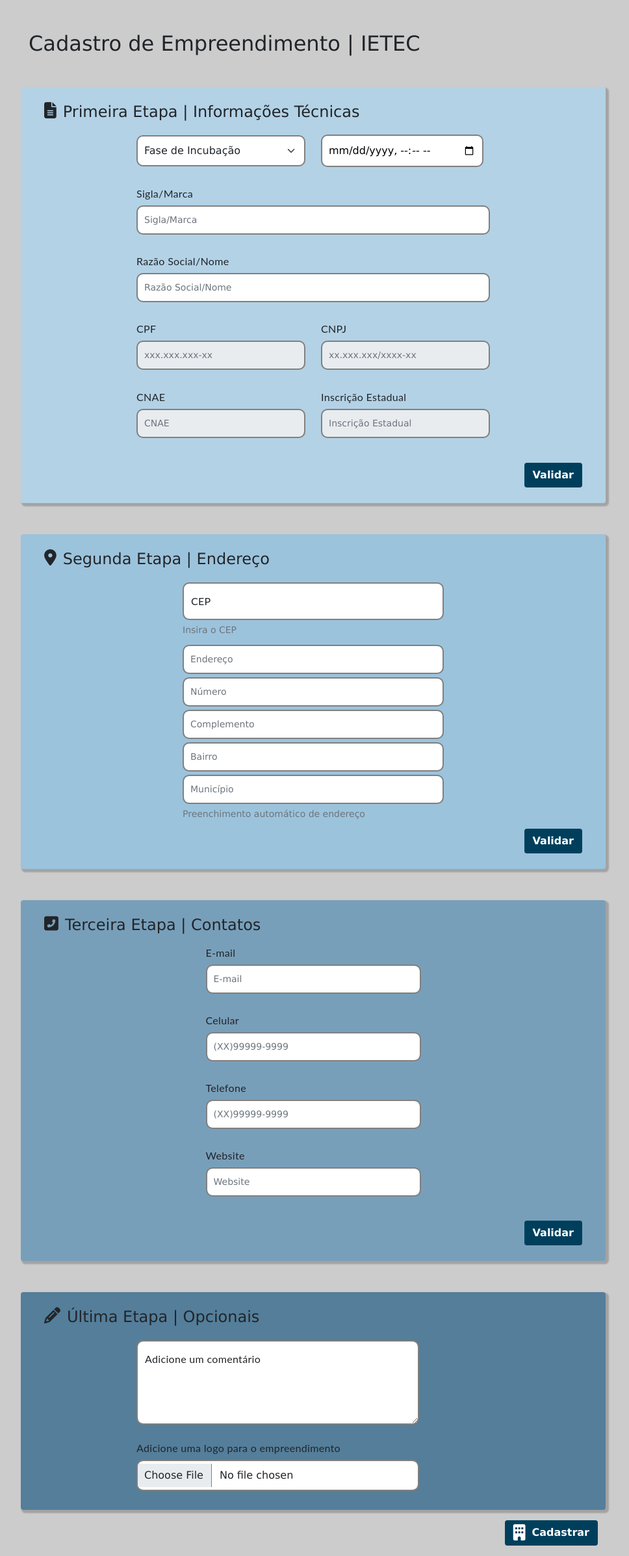
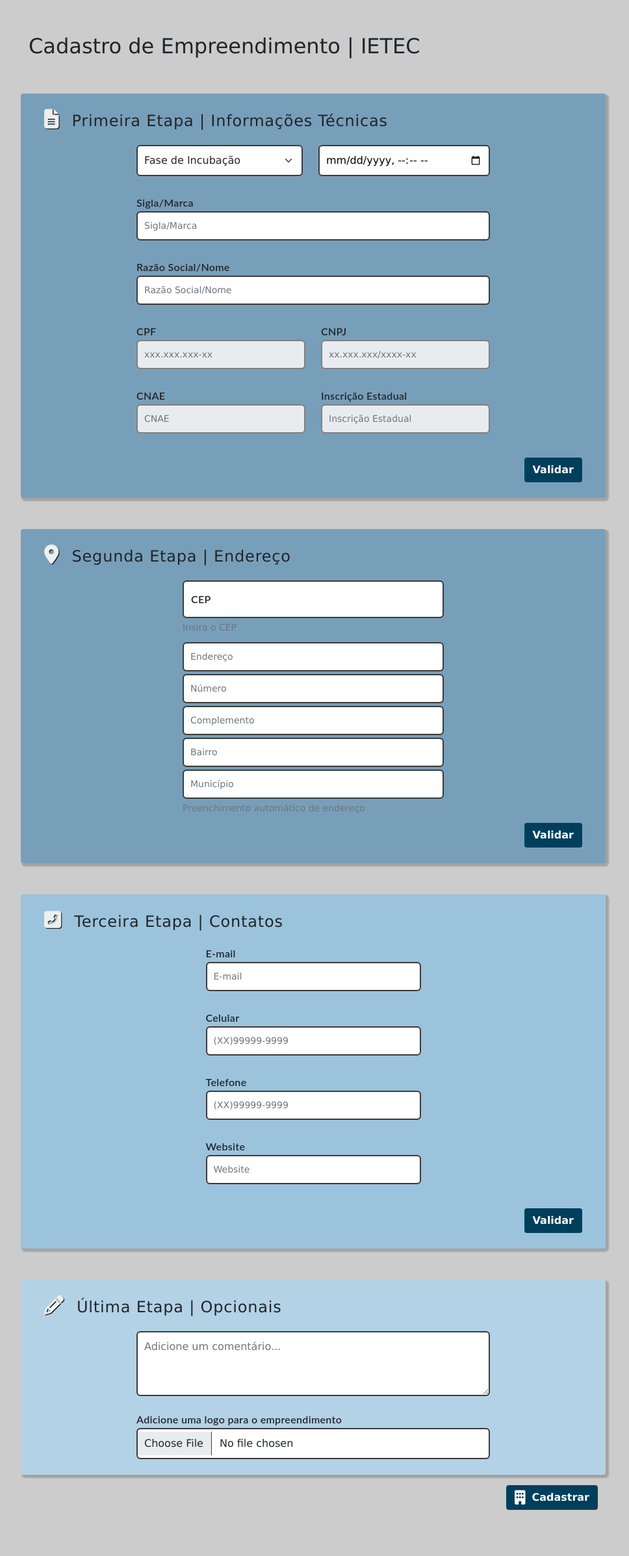
Before and after one commit to cefetfriburgo/Projeto-Gestao-IETEC, a PHP site: page /cadastro-empreendimento/index.html in a window 1280 px wide. Shown: the whole page at 65% size, without its empty margins (158-1126 px from the left). After the commit the page ends 2323 px from the top, so only its background shows below. Run offline with PHP 8.4, Linux system fonts and the light colour scheme; some libraries are stand-ins or nearby versions.

Commit message:
alteracoes de legibilidade do design 08/12

```diff
--- a/src/cadastro-empreendimento/index.html
+++ b/src/cadastro-empreendimento/index.html
@@ -22,12 +22,11 @@
 
 	<div class="container">
 		<h1 class="mt-5 mb-5">Cadastro de Empreendimento | IETEC</h1>
-
 		<form action="insert.php" method="POST">
 			<!-- PRIMEIRA TELA DE CADASTRO -->
-			<div class="row justify-content-center tela-cadastro mb-5 p-4 azul1">
+			<div class="row justify-content-center tela-cadastro mb-5 p-4 azul3">
 				<div class="d-flex flex-row pb-3">
-					<i class="fas fa-file-alt"></i>
+					<i class="fas fa-file-alt icone-superior-cadastro"></i>
 					<h3> Primeira Etapa | Informações Técnicas</h3>
 				</div>
 				<div class="col-8">
@@ -41,7 +40,7 @@
 							<div class="form-text" id="fase_text"></div>
 						</div>
 						<div class="col"> <!-- A DATA DE CADASTRO SERÁ ENVIADA AUTOMATICAMENTE -->
-							<input class="form-check-input" type="datetime-local" name="data" id="data" style="height: 50px;width: 250px;">
+							<input class="form-check-input" type="datetime-local" name="data" id="data" style="height: 62%;width: 100%;">
 						</div>
 					</div>
 					<div class="row">
@@ -85,9 +84,9 @@
 			</div>
 
 			<!-- SEGUNDA TELA DE CADASTRO -->
-			<div class="row justify-content-center tela-cadastro mb-5 p-4 azul2" id="segunda-sessao">
+			<div class="row justify-content-center tela-cadastro mb-5 p-4 azul3" id="segunda-sessao">
 				<div class="d-flex flex-row pb-3">
-					<i class="fas fa-map-marker-alt"></i>
+					<i class="fas fa-map-marker-alt icone-superior-cadastro"></i>
 					<h3>Segunda Etapa | Endereço</h3>
 				</div>
 				<div class="col-6">
@@ -109,9 +108,9 @@
 			</div>
 
 			<!-- TERCEIRA TELA DE CADASTRO -->
-			<div class="row justify-content-center tela-cadastro mb-5 p-4 azul3">
+			<div class="row justify-content-center tela-cadastro mb-5 p-4 azul2">
 				<div class="d-flex flex-row pb-3">
-					<i class="fas fa-phone-square-alt"></i>
+					<i class="fas fa-phone-square-alt icone-superior-cadastro"></i>
 					<h3>Terceira Etapa | Contatos</h3>
 				</div>
 				<div class="col-5">
@@ -119,10 +118,10 @@
 					<input id="email_input" name="e-mail" class="form-control form-control-sm mb-1 signup-text-input" type="email" placeholder="E-mail">
 					<div class="form-text" id="email_text"></div>
 					<label for="celular_input">Celular</label>
-					<input type="numeric" id="celular_input" name="celphone" placeholder="(XX)99999-9999" pattern="\([0-9]{2}\)[0-9]{5}\-[0-9]{4}" class="form-control form-control-sm mb-1 signup-text-input" aria-placeholder="Celular">
+					<input type="numeric" id="celular_input" name="celphone" placeholder="(XX)99999-9999" pattern="" class="form-control form-control-sm mb-1 signup-text-input" aria-placeholder="Celular">
 					<div class="form-text" id="celular_text"></div>
 					<label  for="telefone">Telefone</label>
-					<input type="numeric" id="telefone" name="telephone" placeholder="(XX)99999-9999" pattern="\([0-9]{2}\)[0-9]{5}\-[0-9]{4}" class="form-control form-control-sm mb-1 signup-text-input">
+					<input type="numeric" id="telefone" name="telephone" placeholder="(XX)99999-9999" pattern="" class="form-control form-control-sm mb-1 signup-text-input">
 					<div class="form-text"></div>
 					<label for="website" >Website</label>
 					<input id="website" name="website" class="form-control form-control-sm mb-1 signup-text-input" type="url" placeholder="Website">
@@ -134,17 +133,14 @@
 			</div>
 
 			<!-- ÚLTIMA TELA DE CADASTRO -->
-			<div class="row tela-cadastro mb-3 p-4 azul4 justify-content-center">
+			<div class="row tela-cadastro mb-3 p-4 azul1 justify-content-center">
 				<div class="d-flex flex-row pb-3">
-					<i class="fas fa-pencil-alt"></i>
+					<i class="fas fa-pencil-alt icone-superior-cadastro"></i>
 					<h3>Última Etapa | Opcionais</h3>
 				</div>
 				<div class="col-8">
-					<div class="form-floating mb-4">
-						<textarea class="form-control form-control" name="comentario" placeholder="" id="comentario" style="min-height: 100px;max-height: 300px"></textarea>
-						<label for="comentario">Adicione um comentário</label>
-					</div>
-					<label  for="logoEmpresa">Adicione uma logo para o empreendimento</label>
+					<textarea class="form-control form-control" name="comentario" placeholder="Adicione um comentário..." id="comentario" style="min-height: 100px;max-height: 200px;"></textarea>
+					<label  class="mt-4" for="logoEmpresa">Adicione uma logo para o empreendimento</label>
 					<input class="form-control" name= "logoEmpresa" form-control-sm mb-4 type="file" id="logoEmpresa">
 				</div>
 			</div>
@@ -152,7 +148,7 @@
 			<!-- BOTÃO INFERIOR -->
 			<div class="d-flex flex-row-reverse mt-3 mb-3">
 				<button type="button" class="btn estilo_botao">
-					<i class="fas fa-building"></i>
+					<i class="fas fa-building icone-botao-cadastro"></i>
 					Cadastrar
 				</button>
 			</div>
@@ -218,25 +214,34 @@
 	function validaPrimeiraSessao(){
 		if(fase.value == 200){
 			fase_text.innerHTML = "Preencha este campo para continuar.";
-			sigla_marca_text.innerHTML = "";
-			razaoSocial_nome_text.innerHTML = "";
 			cpf_text.innerHTML = "";
 			cnpj_text.innerHTML = "";
 			cnae_text.innerHTML = "";
 			inscricaoEstadual_text.innerHTML = "";
+			sigla_marca_text.innerHTML = "";
+			razaoSocial_nome_text.innerHTML = "";
 		}
 		if(!sigla_marca_input.value){
 			sigla_marca_input.focus();
 			sigla_marca_text.innerHTML = "Preencha este campo para continuar.";
 		}
+		else{
+			sigla_marca_text.innerHTML = "";
+		}
 		if(!razaoSocial_nome_input.value){
 			razaoSocial_nome_input.focus();
 			razaoSocial_nome_text.innerHTML = "Preencha este campo para continuar.";
 		}
+		else{
+			razaoSocial_nome_text.innerHTML = "";
+		}
 		if(p_incubada.value == 200){
-			if(!cpf_input.valu){
+			if(!cpf_input.value){
 				cpf_input.focus();
 				cpf_text.innerHTML = "Preencha este campo para continuar.";
+			}
+			else{
+				cpf_text.innerHTML = "";
 			}
 			cnpj_text.innerHTML = "";
 			cnae_text.innerHTML = "";
@@ -278,7 +283,7 @@
 			cep_text.innerHTML = "Preencha este campo para continuar.";
 		}
 		else{
-			cep_text.innerHTML = "Correto.";
+			cep_text.innerHTML = "";
 		}
 	}
 	function validaTerceiraSessao(){
--- a/src/design/css/base/typography.css
+++ b/src/design/css/base/typography.css
@@ -4,6 +4,8 @@
 
 h1, h2, h3, h4, h5, h6 {
     font-family: 'Lucida Sans', 'Lucida Sans Unicode', sans-serif;
+    margin: 0;
+    padding: 4px 6px 6px 0px;
 }
 
 h1 {
@@ -16,6 +18,7 @@
 
 h3 {
     font-size:1.5rem; /* 24px*/
+    letter-spacing: .05rem;
 }
 
 h4 {
@@ -45,4 +48,5 @@
     font-size: 1rem;
     letter-spacing: .02rem;
     font-family: 'Lato', Roboto, sans-serif;
+    font-weight: 600;
 }
--- a/src/design/css/components/icons.css
+++ b/src/design/css/components/icons.css
@@ -1,4 +1,11 @@
-.far, .fas{
-    font-size: 25px;
+.icone-superior-cadastro{
+    color: #efefef;
+    font-size: 30px;
+    padding-right: 20px;
+
+    text-shadow: 1px 1px black;
+}
+.icone-botao-cadastro{
+    font-size: 22px;
     padding-right: 10px;
 }
--- a/src/design/css/components/inputs.css
+++ b/src/design/css/components/inputs.css
@@ -1,46 +1,11 @@
-#data
+#data, #p-incubada, #incubada, #logoEmpresa, #comentario, .signup-text-input
 {
     padding: 10px;
-    border: 2px solid #808080;
-    border-radius: 10px;
-    width:50%;
-    height:80%;
+    margin: 0;
+
+    border: 2px solid #3b3b3b;
+    border-radius: 6px;
 }
-
-#p-incubada, #incubada
-{
+input:disabled{
     border: 2px solid #808080;
 }
-
-#logoEmpresa
-{
-    padding: 10px;
-    margin: 5px 0;
-    border: 2px solid #808080;
-    border-radius: 10px;
-    width:80%;
-}
-
-#comentario
-{
-    padding: 10px;
-    margin: 5px 0;
-    border: 2px solid #808080;
-    border-radius: 10px;
-    width:80%;
-    height: 130px;
-}
-
-.signup-text-input
-{
-    padding: 10px;
-    margin: 5px 0;
-    border: 2px solid #808080;
-    border-radius: 10px;
-    width:100%;
-}
-
-input:focus{
-    outline: none;
-    border: 2px solid #808080;
-}
```
